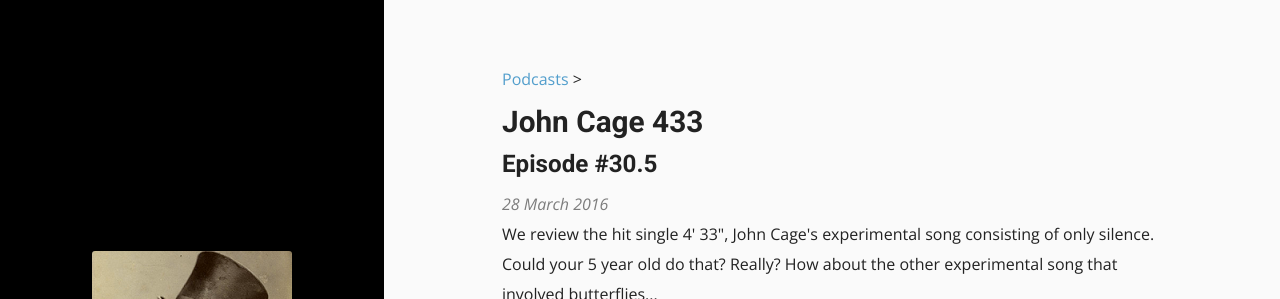
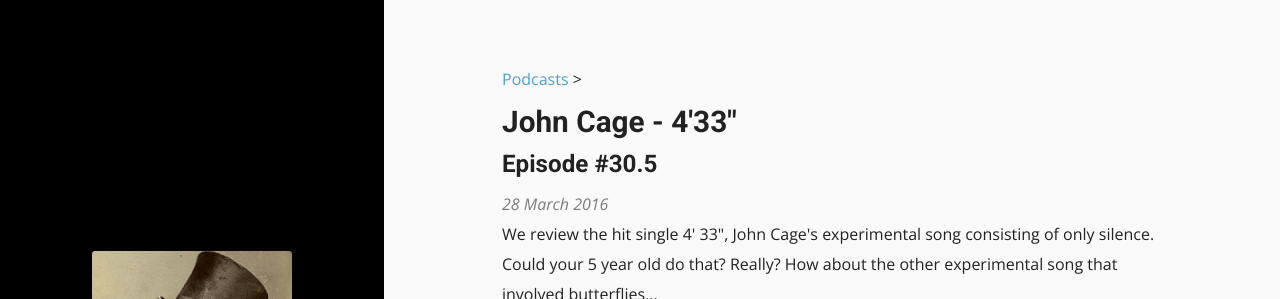
Before and after one commit to hatondog/hatondog.github.io, a Jekyll site: the page built from _episodes/hmm-interesting-choice/30.5.md, in a window 1280 px wide. Shown: the top 299 px of the page. Built offline with Jekyll 4.4.1, drawn with Linux system fonts in a browser that asks for light colours.

Commit message:
Adding quotations to config

```diff
--- a/_config.yml
+++ b/_config.yml
@@ -54,23 +54,23 @@ defaults:
     scope:
       path: "_episodes/hmm-interesting-choice"
     values:
-      podcast: hmm-interesting-choice
-      image: logo-hmmchoice.jpg
+      podcast: "hmm-interesting-choice"
+      image: "logo-hmmchoice.jpg"
   -
     scope:
       path: "_episodes/podghast-spooktacular"
     values:
-      podcast: podghast-spooktacular
-      image: logo-podghast.png
+      podcast: "podghast-spooktacular"
+      image: "logo-podghast.png"
   -
     scope:
       path: "_episodes/dessert-island-discs"
     values:
-      podcast: dessert-island-discs
-      image: logo-dessert.jpg
+      podcast: "dessert-island-discs"
+      image: "logo-dessert.jpg"
   -
     scope:
       path: "_episodes/verse-chorus-verse"
     values:
-      podcast: verse-chorus-verse
-      image: logo-vcv.jpg
+      podcast: "verse-chorus-verse"
+      image: "logo-vcv.jpg"
--- a/_episodes/hmm-interesting-choice/30.5.md
+++ b/_episodes/hmm-interesting-choice/30.5.md
@@ -1,6 +1,6 @@
 ---
-title: John Cage 433
-slug: john-cage-433
+title: John Cage - 4&#39;33&quot;
+slug: john-cage-43933quot
 number: 30.5
 description: We review the hit single 4&#39; 33&quot;, John Cage&#39;s experimental song consisting of only silence. Could your 5 year old do that? Really? How about the other experimental song that involved butterflies...
 link-mp3: http://feeds.soundcloud.com/stream/255568707-hatondog-hmm-interesting-choice-ep305-john-cage-433.mp3
```
Also changed, not shown: _episodes/hmm-interesting-choice/18.md (+1 -1 lines), _episodes/hmm-interesting-choice/20.md (+1 -1 lines), _episodes/hmm-interesting-choice/23.md (+1 -1 lines), _episodes/hmm-interesting-choice/9.md (+1 -2 lines), Gemfile.lock.
